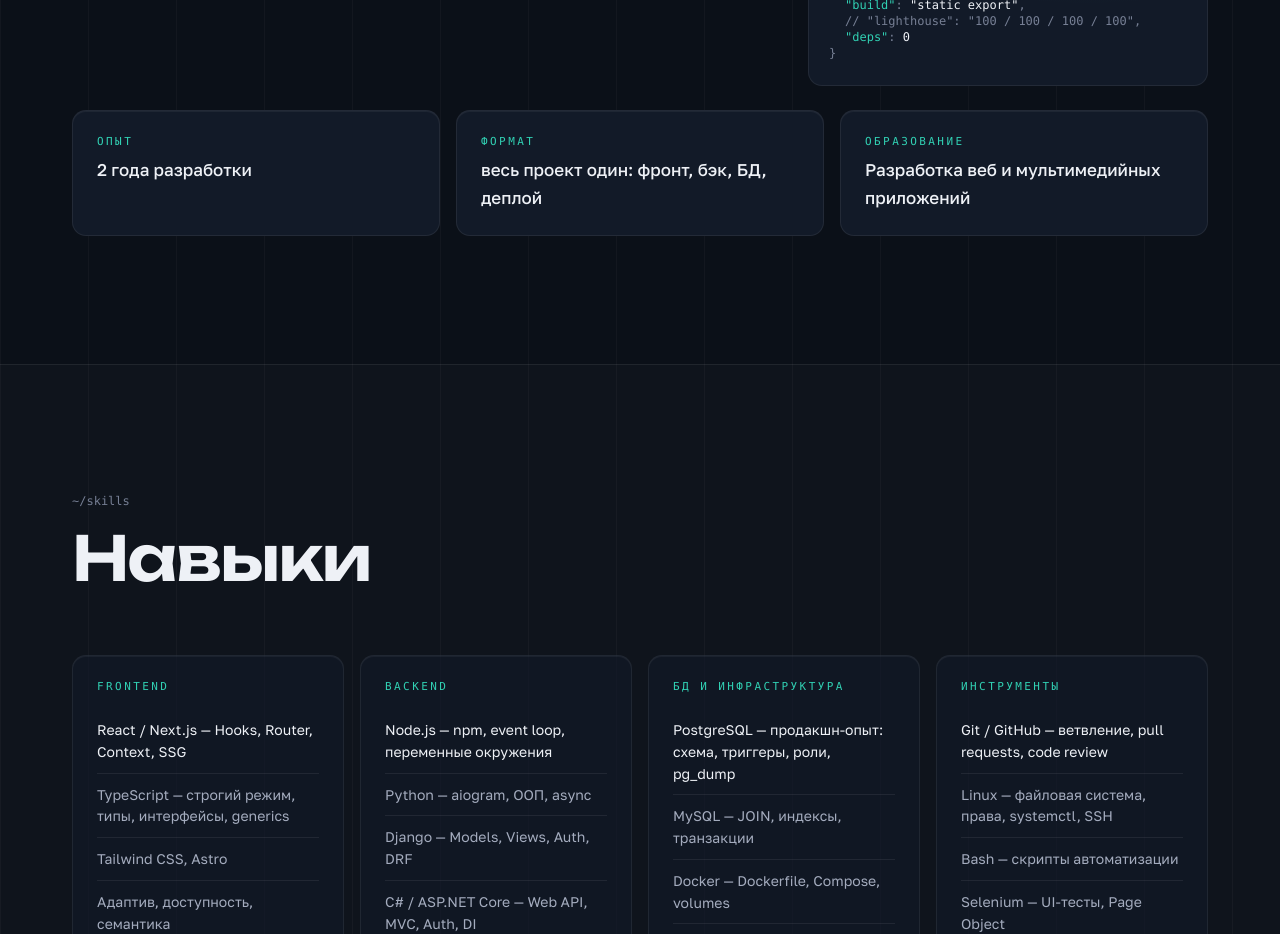
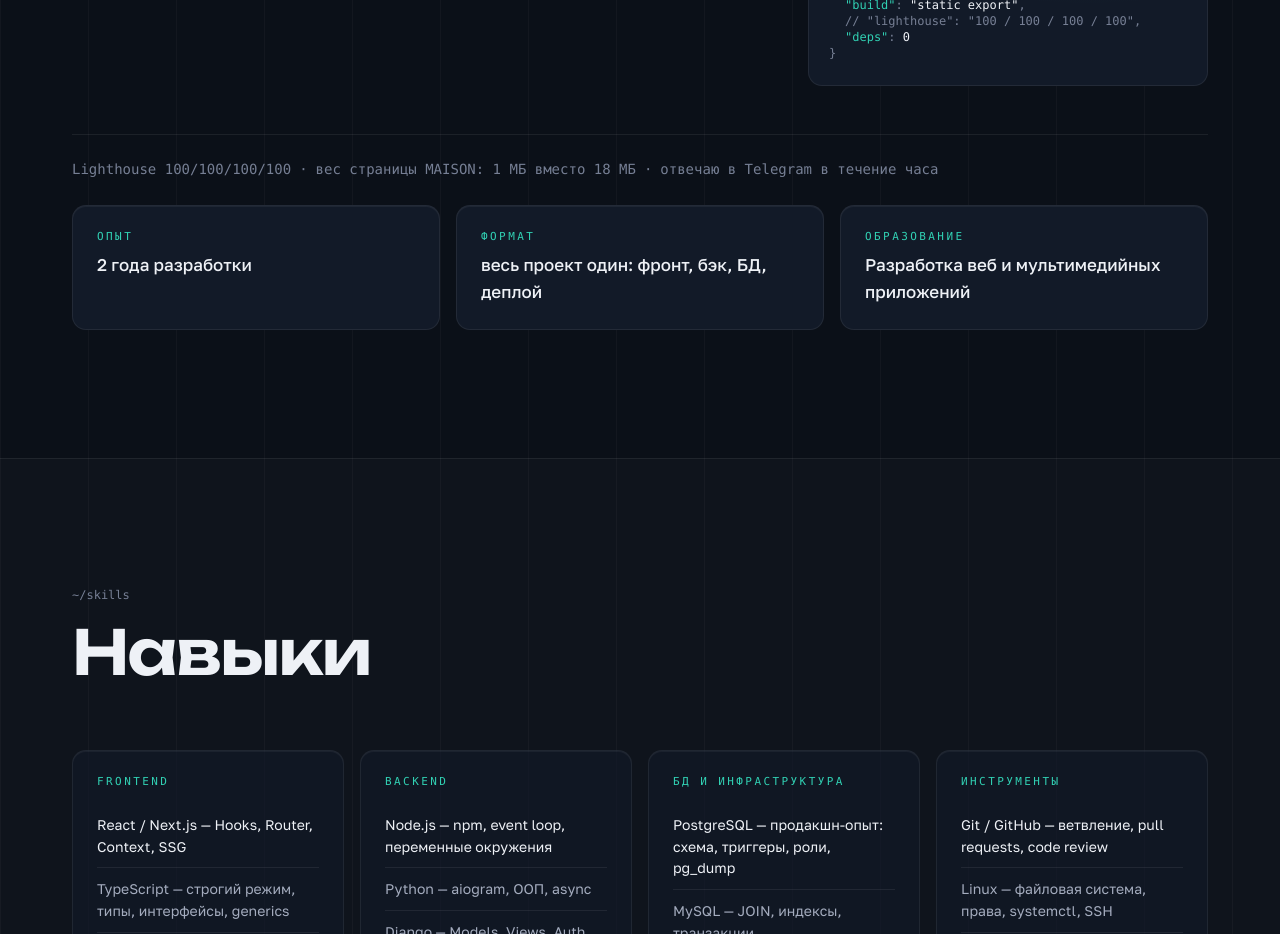
Before and after one commit to Kiro-DevHub/portfolio-site, a Next.js app: page / in a window 1280 px wide. Shown: the part 3800-4734 px from the top of the page. Built offline with nearby package versions, Linux system fonts and the light colour scheme.

Commit message:
Обо мне: строка проверяемых метрик над факт-плашками

```diff
--- a/src/components/sections/About.tsx
+++ b/src/components/sections/About.tsx
@@ -91,6 +91,18 @@ export function About() {
           </Reveal>
         </div>
 
+        {/* Строка метрик — только проверяемые цифры, без выдуманных «клиентов». */}
+        <Reveal delay={60}>
+          <p className="t-small mt-12 flex flex-wrap items-center gap-x-2 gap-y-1 border-t border-hair pt-6 font-mono text-muted">
+            {about.metrics.map((metric, i) => (
+              <span key={metric} className="flex items-center gap-2">
+                {i > 0 && <span aria-hidden="true">·</span>}
+                {metric}
+              </span>
+            ))}
+          </p>
+        </Reveal>
+
         {/* Факт-плашки на всю сетку */}
         <div className="mt-6 grid grid-cols-1 gap-4 sm:grid-cols-3">
           {about.facts.map((fact, i) => (
--- a/src/lib/site.ts
+++ b/src/lib/site.ts
@@ -70,6 +70,12 @@ export const services: Service[] = [
 export const about = {
   paragraph:
     'Full-stack разработчик, 2 года практики: реальные задачи на действующих предприятиях плюс собственные проекты, которые довожу до рабочего состояния, а не до "почти готово". Завершил обучение по направлению "Разработка веб и мультимедийных приложений". Беру задачу целиком: интерфейс, серверная логика, база данных, деплой.',
+  // Только проверяемые факты — без количества клиентов/проектов (их пока не считаем).
+  metrics: [
+    "Lighthouse 100/100/100/100",
+    "вес страницы MAISON: 1 МБ вместо 18 МБ",
+    "отвечаю в Telegram в течение часа",
+  ],
   facts: [
     { label: "Опыт", value: "2 года разработки" },
     { label: "Формат", value: "весь проект один: фронт, бэк, БД, деплой" },
```
